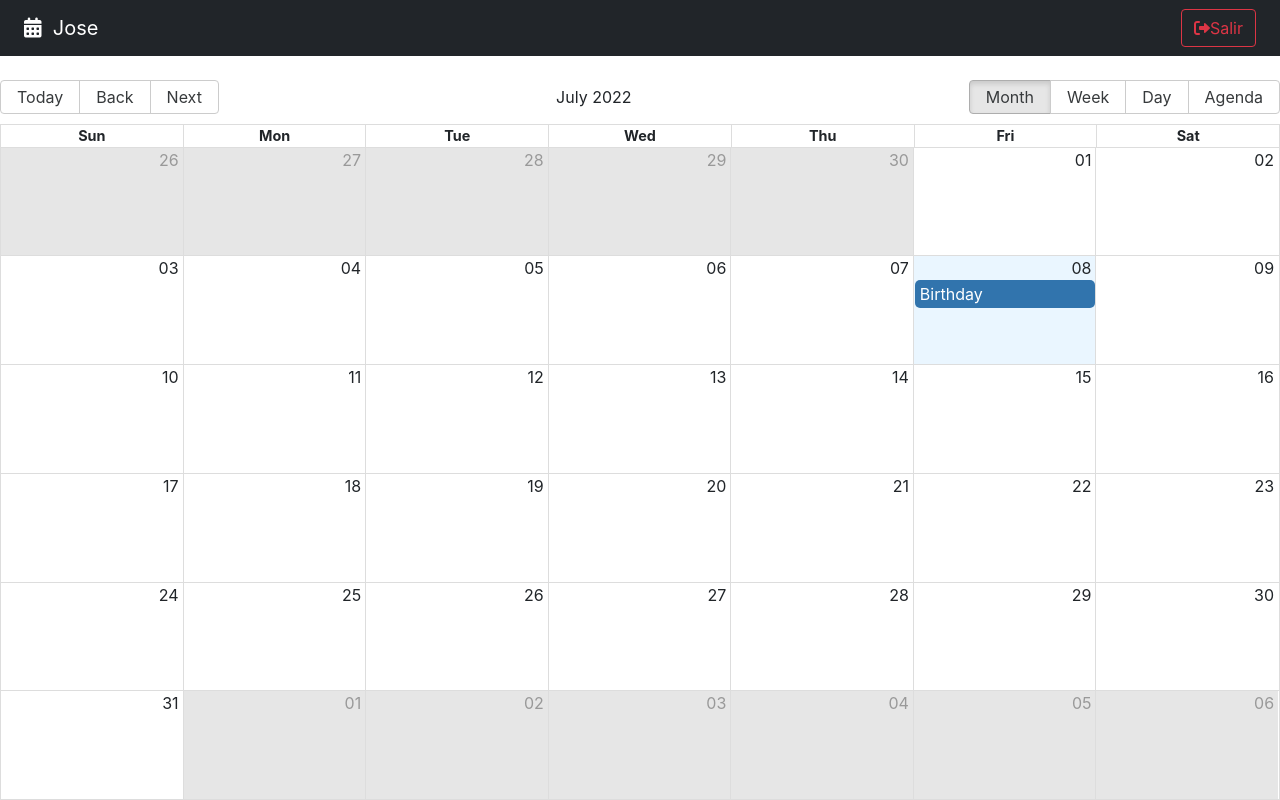
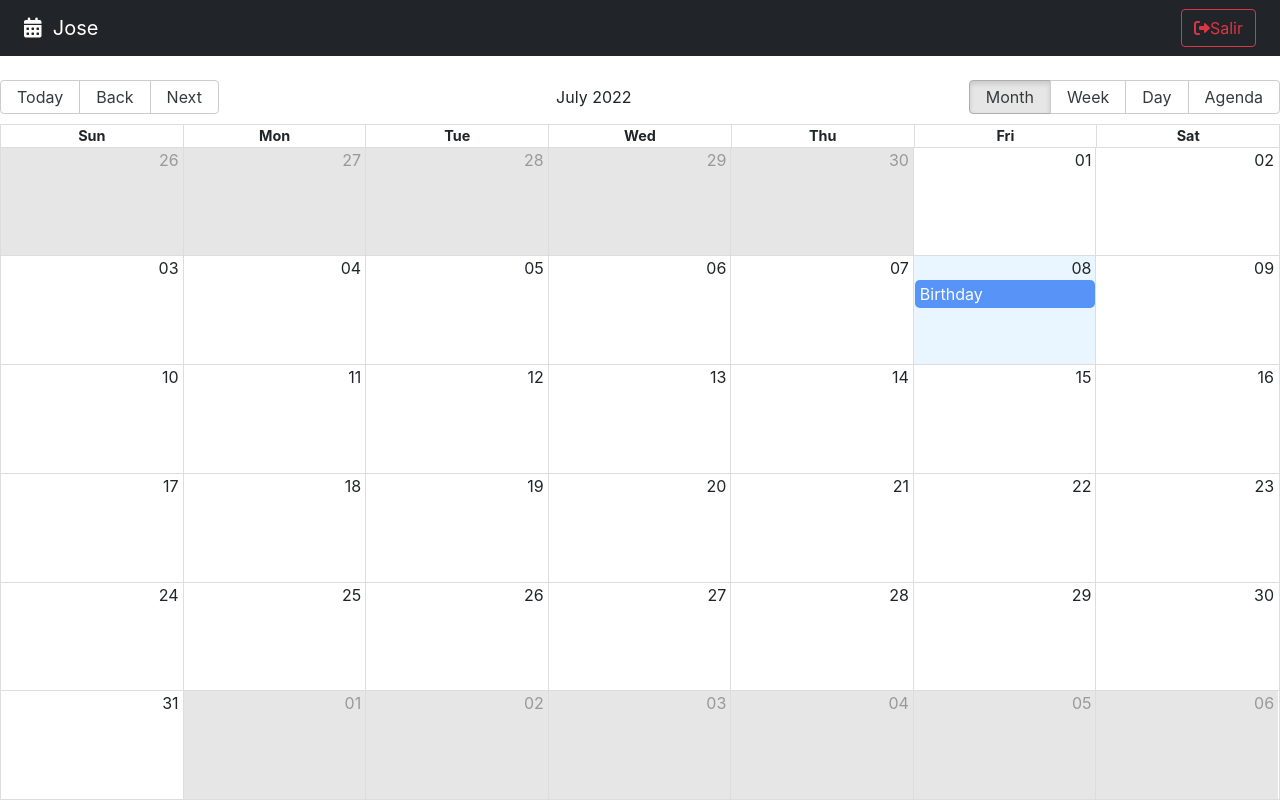
Before and after one commit to JoseBenavidesB/Calendar-App, a React (Vite) app: page / in a window 1280 px wide. Built offline with nearby package versions, Linux system fonts and the light colour scheme.

Commit message:
set style event

```diff
--- a/src/calendar/pages/CalendarPage.jsx
+++ b/src/calendar/pages/CalendarPage.jsx
@@ -19,11 +19,27 @@ const events = [{
     _id: 123,
     name: 'Jose'
   }
-}]
+}];
 
 
 
 export const CalendarPage = () => {
+
+  const eventStyleGetter = ( event, start, end, isSelected ) => {
+    //console.log({event, start, end, isSelected});
+
+    const style = {
+      backgroundColor: '#347CF7',
+      borderRadius: '0.3rem',
+      opacity: 0.8,
+      color: 'white'
+    };
+
+    return {
+      style
+    };
+  }
+
   return (
     <>
       <Navbar />
@@ -34,6 +50,8 @@ export const CalendarPage = () => {
         startAccessor="start"
         endAccessor="end"
         style={{ height: 'calc( 100vh - 80px )' }}
+        eventPropGetter= { eventStyleGetter }
+
       />
 
     </>
```
